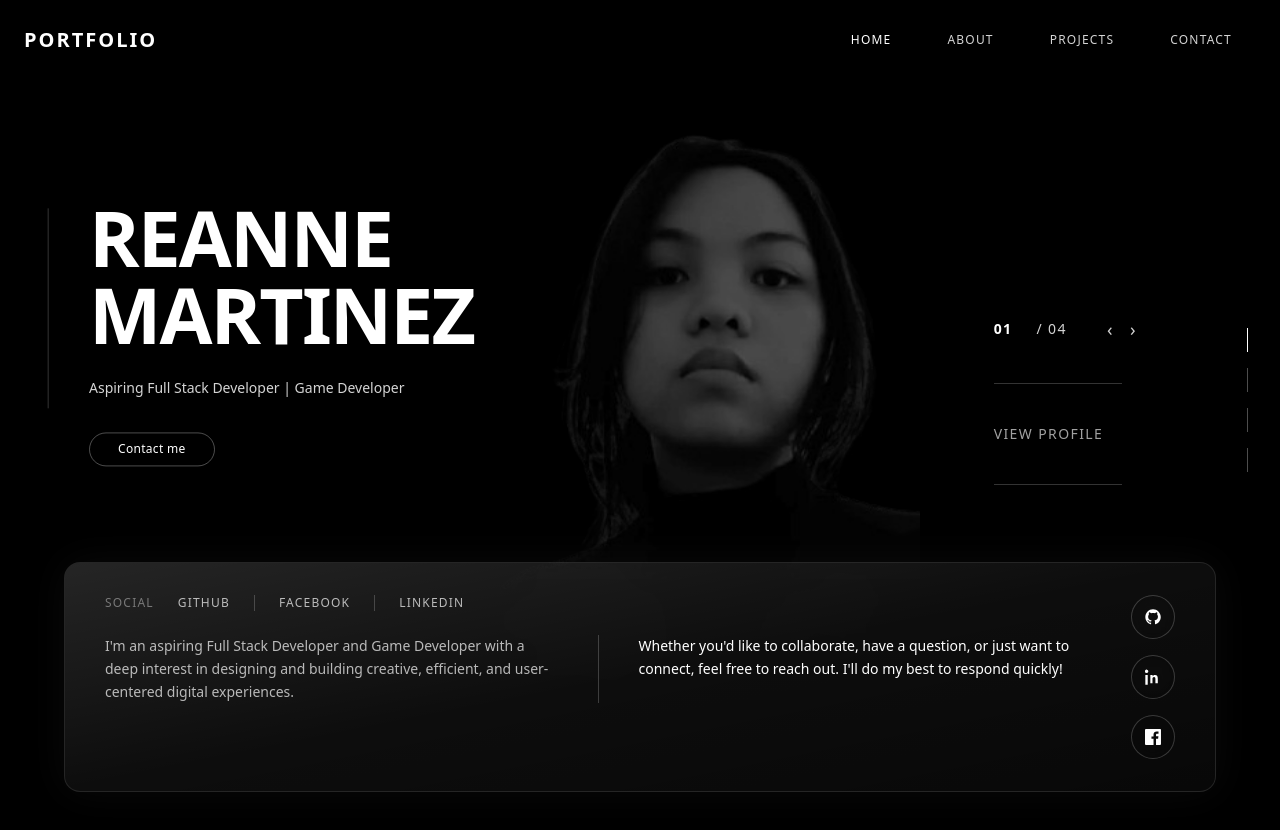
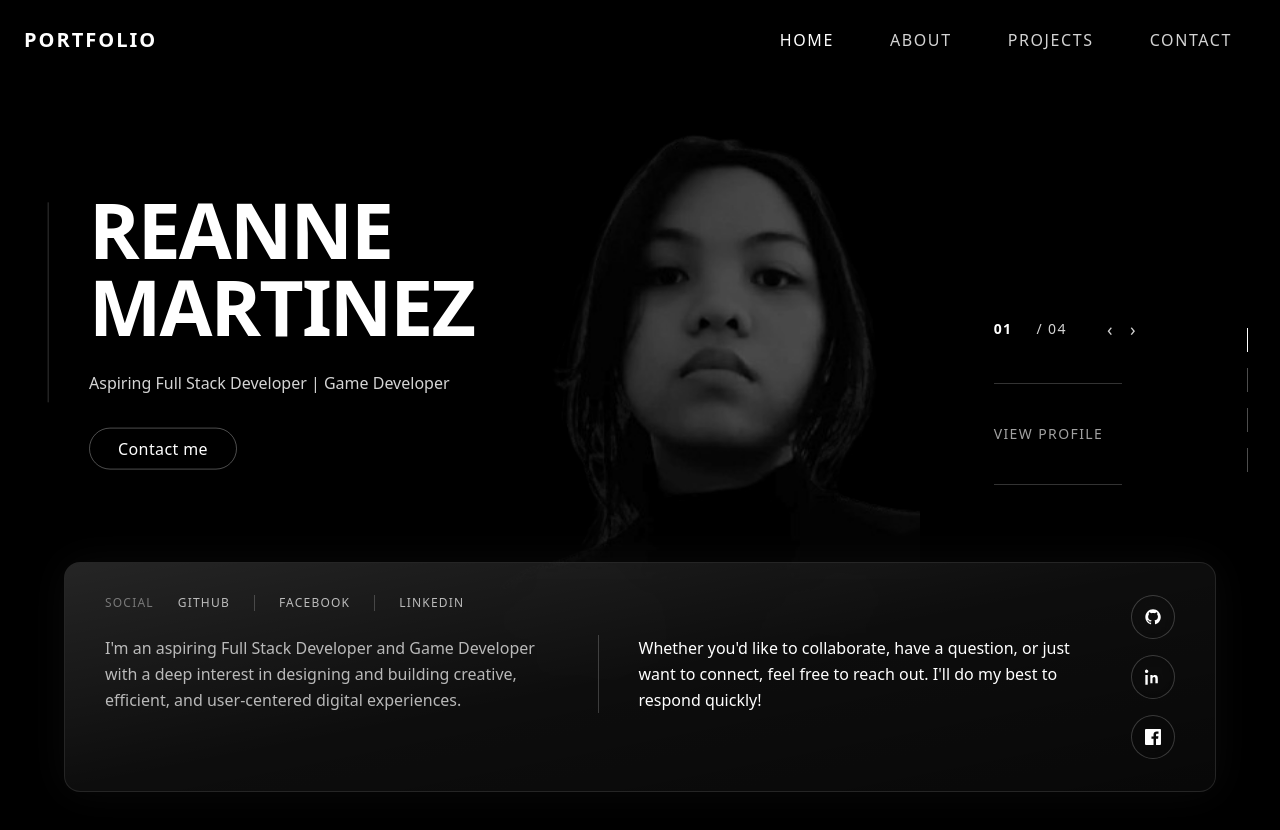
Before and after one commit to ZenorianDev/Portfolio, a Next.js app in the folder portfolio/: page / in a window 1280 px wide. Shown: the top 830 px of the page. Built offline with nearby package versions, Linux system fonts and the light colour scheme.

Commit message:
updated code

```diff
--- a/portfolio/app/page.tsx
+++ b/portfolio/app/page.tsx
@@ -63,7 +63,7 @@ export default function HomePage() {
           </span>
 
           {/* Center */}
-          <ul className="hidden md:flex items-center gap-14 text-xs tracking-widest text-neutral-300">
+          <ul className="hidden md:flex items-center gap-14 text-xm tracking-widest text-neutral-300">
             {SECTIONS.map((id) => (
               <li key={id}>
                 <a
@@ -112,13 +112,13 @@ export default function HomePage() {
               REANNE MARTINEZ
             </h1>
 
-            <p className="max-w-xs text-neutral-300 text-sm leading-relaxed">
+            <p className="max-w-xm text-neutral-300 text-sl leading-relaxed">
               Aspiring Full Stack Developer | Game Developer
             </p>
 
             <a
               href="#contact"
-              className="mt-2 inline-flex w-fit items-center justify-center rounded-full border border-white/30 px-7 py-2 text-xs tracking-wide transition hover:bg-white/10 focus:outline-none focus:ring-2 focus:ring-white/40"
+              className="mt-2 inline-flex w-fit items-center justify-center rounded-full border border-white/30 px-7 py-2 text-xm tracking-wide transition hover:bg-white/10 focus:outline-none focus:ring-2 focus:ring-white/40"
             >
               Contact me
             </a>
@@ -219,7 +219,7 @@ export default function HomePage() {
                 </div>
 
                 {/* TEXT GRID */}
-                <div className="grid grid-cols-[1fr_auto_1fr] items-start gap-10 text-sm leading-relaxed">
+                <div className="grid grid-cols-[1fr_auto_1fr] items-start gap-10 text-sl leading-relaxed">
                   {/* Left paragraph */}
                   <p className="text-white/70">
                     I&apos;m an aspiring Full Stack Developer and Game Developer with a deep
```
